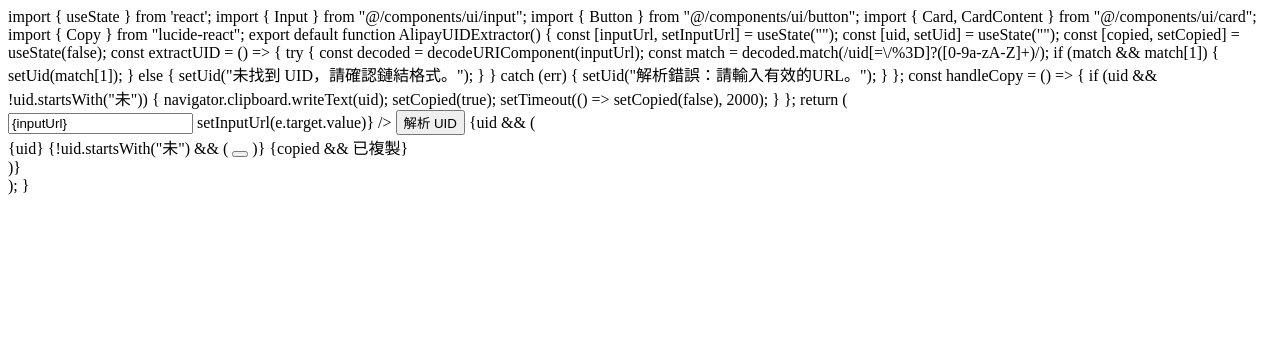
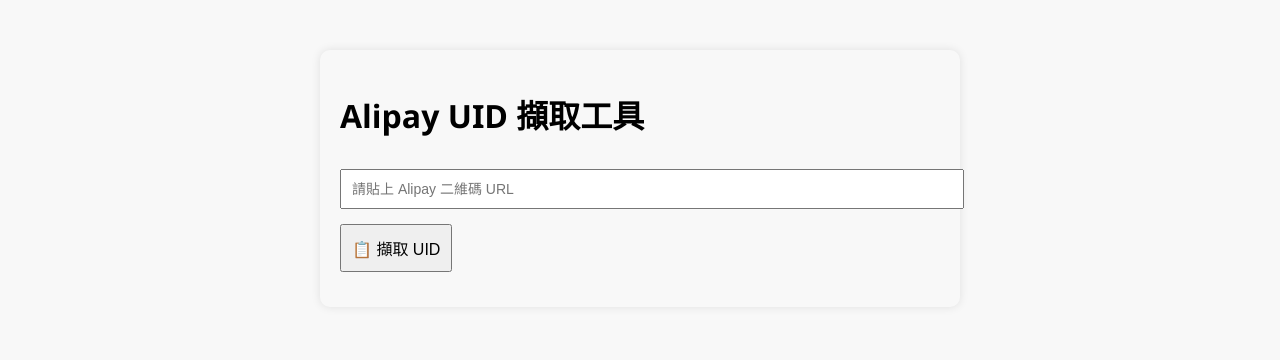
Before and after one commit to yo8420/alipay-uid-extractor, a plain HTML site: page index.html in a window 1280 px wide. Drawn offline with Linux system fonts and the light colour scheme.

Commit message:
Update index.html

```diff
--- a/index.html
+++ b/index.html
@@ -1,59 +1,55 @@
-import { useState } from 'react';
-import { Input } from "@/components/ui/input";
-import { Button } from "@/components/ui/button";
-import { Card, CardContent } from "@/components/ui/card";
-import { Copy } from "lucide-react";
+<!DOCTYPE html>
+<html lang="zh">
+<head>
+  <meta charset="UTF-8">
+  <title>Alipay UID 擷取工具</title>
+  <style>
+    body {
+      font-family: "Segoe UI", sans-serif;
+      max-width: 600px;
+      margin: 50px auto;
+      padding: 20px;
+      background: #f8f8f8;
+      border-radius: 10px;
+      box-shadow: 0 0 10px rgba(0,0,0,0.1);
+    }
+    textarea, input {
+      width: 100%;
+      margin-top: 10px;
+      padding: 10px;
+      font-size: 14px;
+    }
+    button {
+      margin-top: 15px;
+      padding: 10px;
+      font-size: 16px;
+    }
+    #result {
+      margin-top: 15px;
+      font-weight: bold;
+    }
+  </style>
+</head>
+<body>
+  <h1>Alipay UID 擷取工具</h1>
+  <input type="text" id="urlInput" placeholder="請貼上 Alipay 二維碼 URL">
+  <button onclick="extractUID()">📋 擷取 UID</button>
+  <div id="result"></div>
 
-export default function AlipayUIDExtractor() {
-  const [inputUrl, setInputUrl] = useState("");
-  const [uid, setUid] = useState("");
-  const [copied, setCopied] = useState(false);
-
-  const extractUID = () => {
-    try {
-      const decoded = decodeURIComponent(inputUrl);
-      const match = decoded.match(/uid[=\/%3D]?([0-9a-zA-Z]+)/);
+  <script>
+    function extractUID() {
+      const url = decodeURIComponent(document.getElementById('urlInput').value.trim());
+      const match = url.match(/uid[=|%3D]?([0-9a-zA-Z]+)/);
+      const resultDiv = document.getElementById('result');
       if (match && match[1]) {
-        setUid(match[1]);
+        const uid = match[1];
+        navigator.clipboard.writeText(uid).then(() => {
+          resultDiv.innerText = `✅ 擷取成功：${uid}（已複製）`;
+        });
       } else {
-        setUid("未找到 UID，請確認鏈結格式。");
+        resultDiv.innerText = "⚠️ 無法解析 UID，請確認格式正確。";
       }
-    } catch (err) {
-      setUid("解析錯誤：請輸入有效的URL。");
     }
-  };
-
-  const handleCopy = () => {
-    if (uid && !uid.startsWith("未")) {
-      navigator.clipboard.writeText(uid);
-      setCopied(true);
-      setTimeout(() => setCopied(false), 2000);
-    }
-  };
-
-  return (
-    <div className="max-w-xl mx-auto p-4 space-y-4">
-      <Card>
-        <CardContent className="space-y-4 pt-4">
-          <Input
-            placeholder="輸入 Alipay 跳轉鏈結或二維碼網址"
-            value={inputUrl}
-            onChange={(e) => setInputUrl(e.target.value)}
-          />
-          <Button onClick={extractUID}>解析 UID</Button>
-          {uid && (
-            <div className="flex items-center space-x-2">
-              <span className="text-sm font-medium break-all">{uid}</span>
-              {!uid.startsWith("未") && (
-                <Button onClick={handleCopy} variant="outline" size="icon">
-                  <Copy size={16} />
-                </Button>
-              )}
-              {copied && <span className="text-green-500 text-xs">已複製</span>}
-            </div>
-          )}
-        </CardContent>
-      </Card>
-    </div>
-  );
-}
+  </script>
+</body>
+</html>
```
